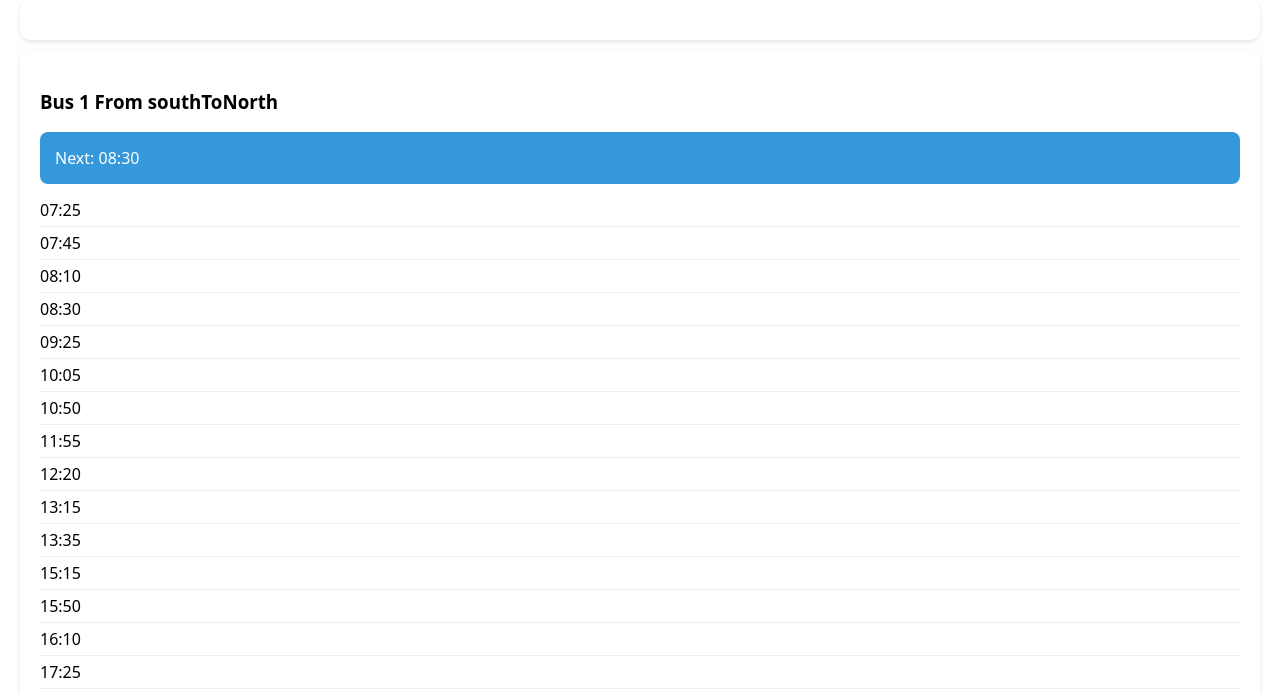
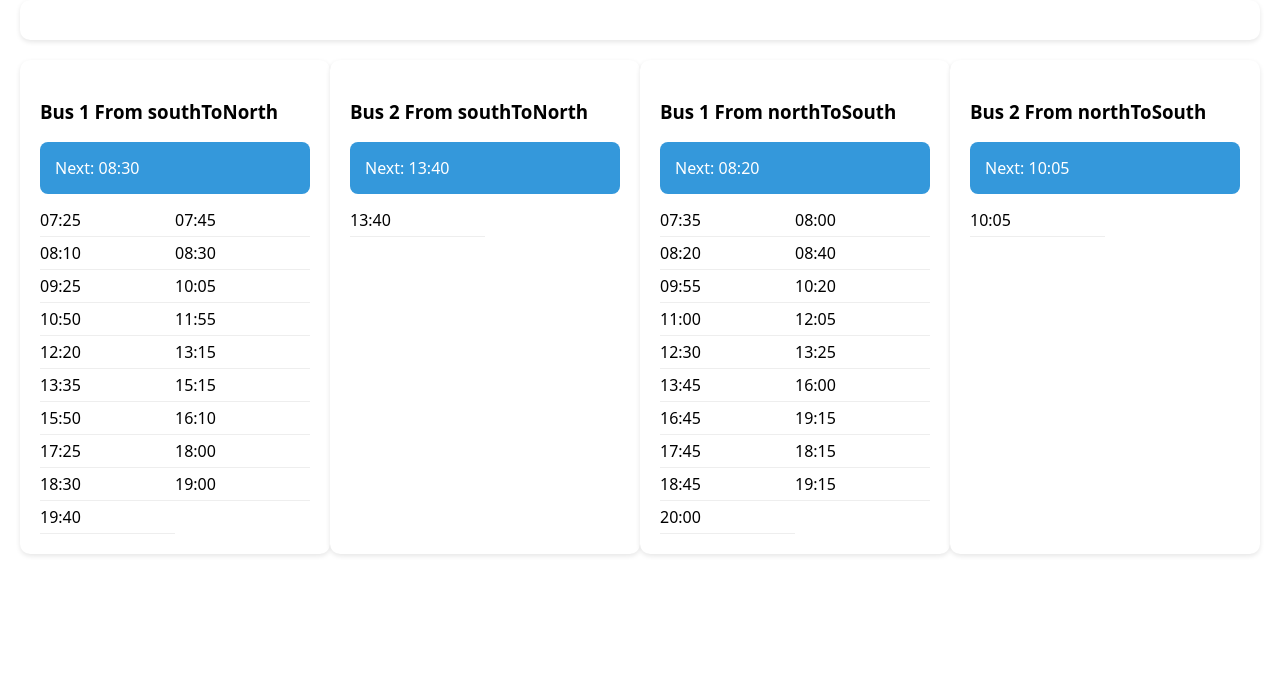
Before and after one commit to Goosople/Buses-PWA, a plain HTML site: page index.html in a window 1280 px wide. Shown: the part 106-800 px from the top of the page. Drawn offline with Linux system fonts and the light colour scheme.

Commit message:
update css - responsive design

```diff
--- a/index.html
+++ b/index.html
@@ -35,6 +35,8 @@
 
         .time-list {
             margin-top: 10px;
+            display: grid;
+            grid-template-columns: repeat(2, 1fr);
         }
 
         .time-item {
@@ -50,6 +52,20 @@
 
             .card {
                 background: #2d2d2d;
+            }
+        }
+
+        @media (min-width: 768px) {
+            #timetable {
+                display: grid;
+                grid-template-columns: 1fr 1fr;
+            }
+        }
+
+        @media (min-width: 1280px) {
+            #timetable {
+                display: grid;
+                grid-template-columns: 1fr 1fr 1fr 1fr;
             }
         }
     </style>
```
